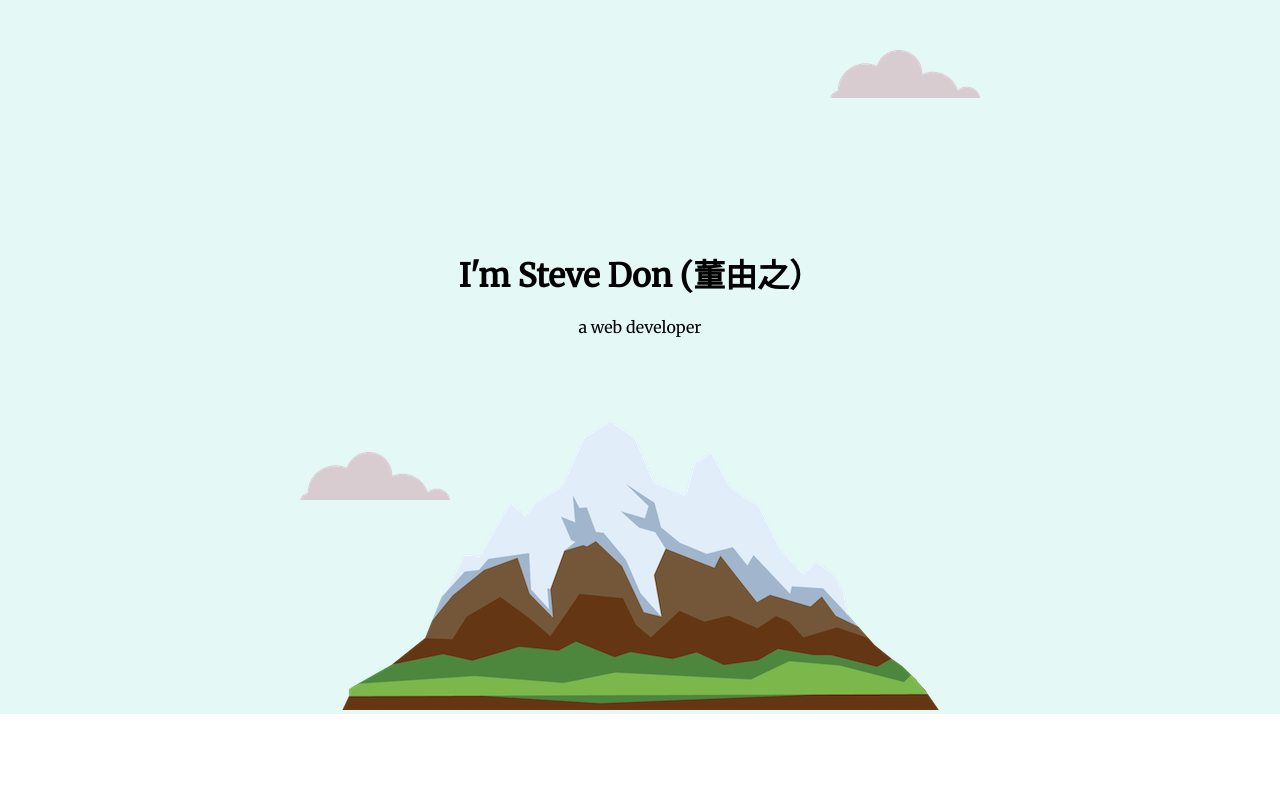
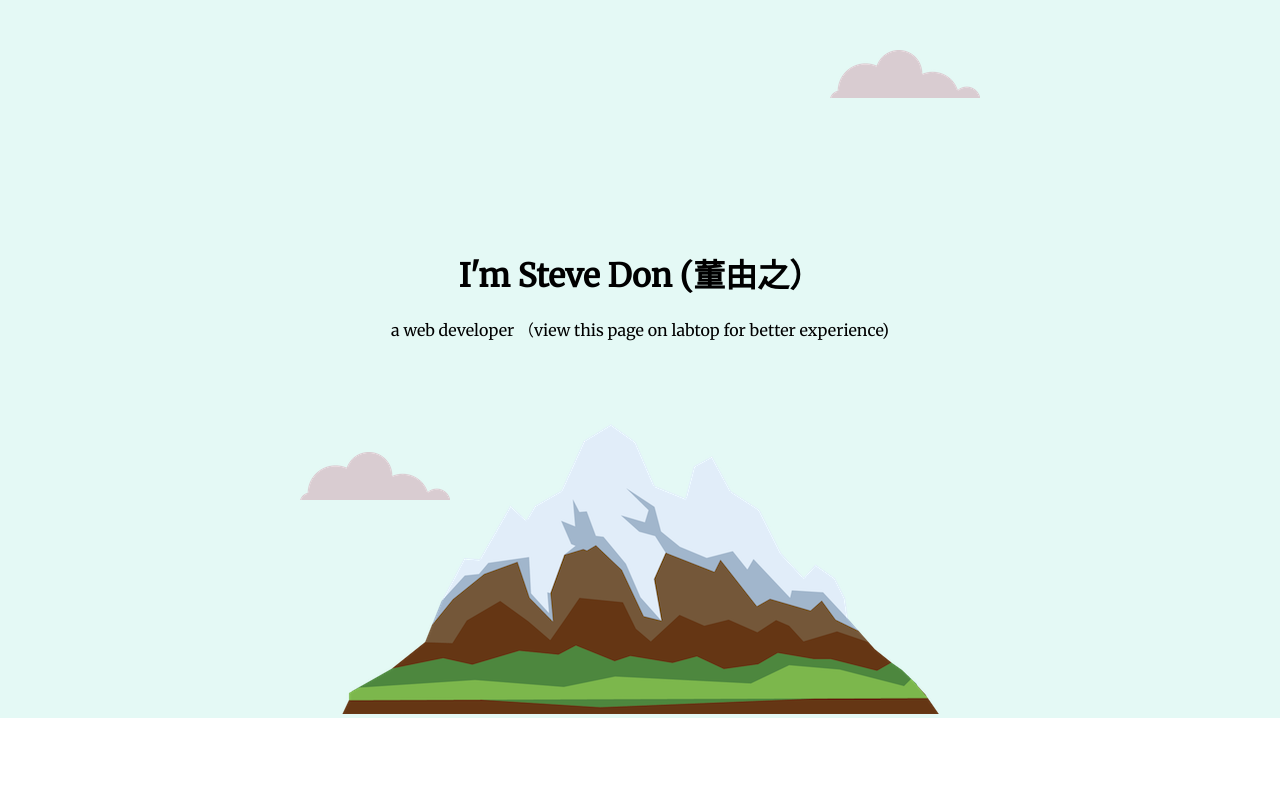
Before and after one commit to Steve-Don/YouzhiDong, a plain HTML site: page index.html in a window 1280 px wide. Shown: the top 800 px of the page. Drawn offline with Linux system fonts and the light colour scheme.

Commit message:
Add files via upload

```diff
--- a/index.html
+++ b/index.html
@@ -6,7 +6,7 @@
     <meta name="viewport" content="width=device-width, initial-scale=1.0">
     <link rel="stylesheet" href="styles.css">
     <link rel="icon" href="favicon.ico">
-    <title>Youzhi (Steve) Dong Resume</title>
+    <title> DYZ </title>
     <link rel="preconnect" href="https://fonts.googleapis.com">
 <link rel="preconnect" href="https://fonts.gstatic.com" crossorigin>
 <link href="https://fonts.googleapis.com/css2?family=Merriweather&display=swap" rel="stylesheet">
@@ -17,7 +17,7 @@
         <img class="top-cloud" src="cloud.png" alt="cloud-img">
 
         <h1>I'm Steve Don (董由之）</h1>
-        <p>a web developer</p>
+        <p>a web developer （view this page on labtop for better experience)</p>
         <img class="bottom-cloud" src="cloud.png" alt="cloud-img">
         <img src="mountain.png" alt="MTG-img">
     </div>
```
